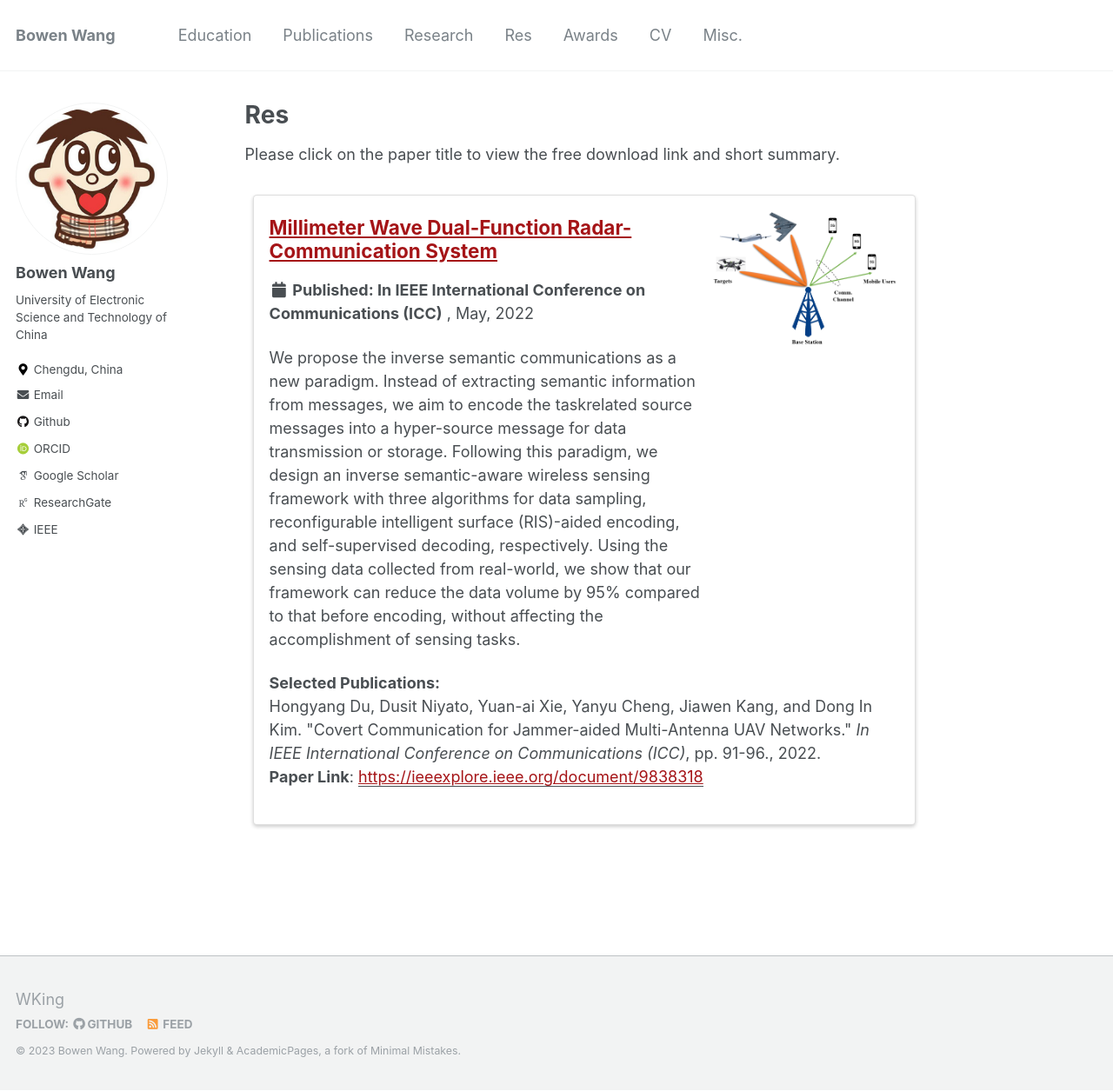
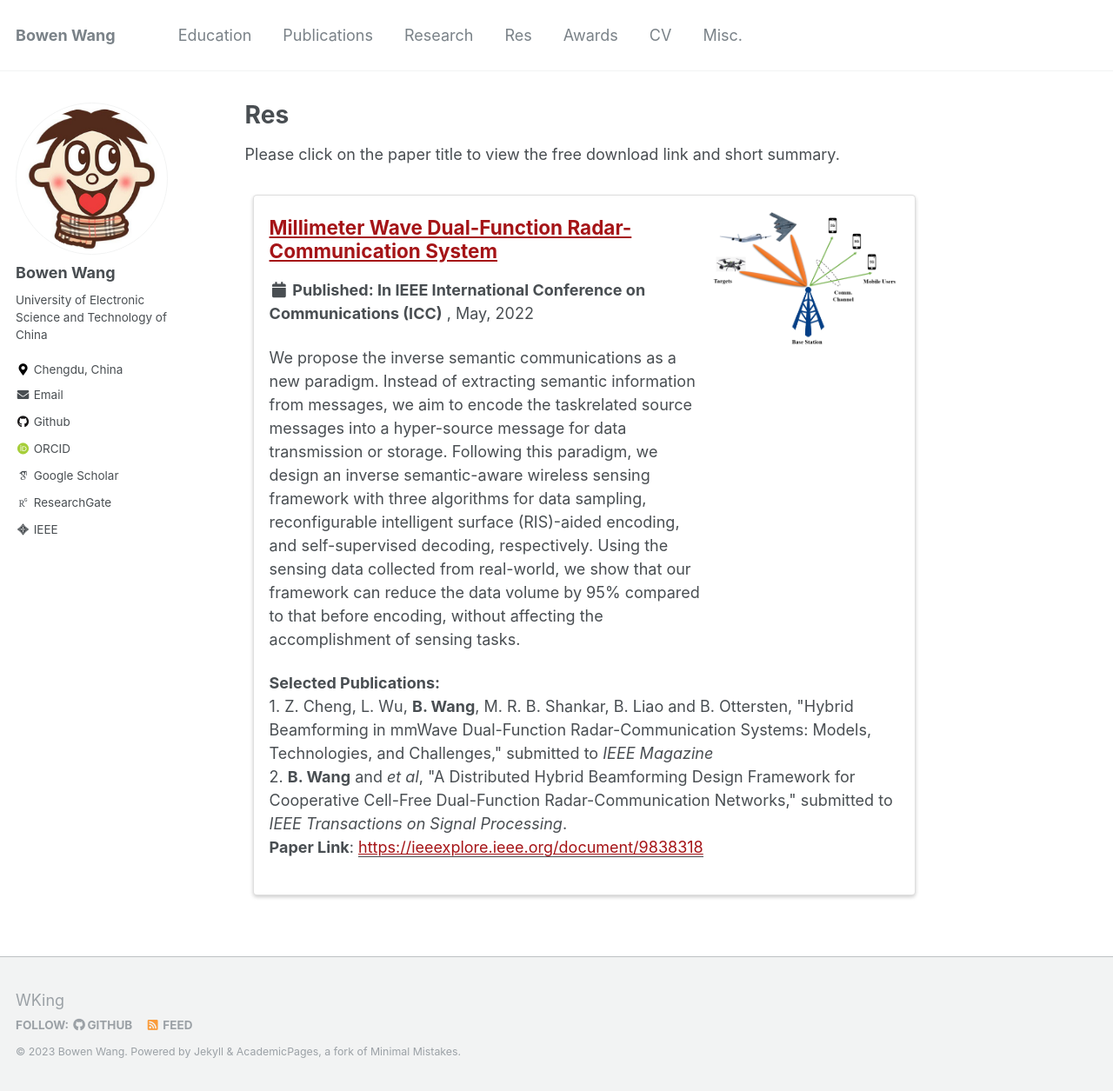
Before and after one commit to BW-Wang/BW-Wang.github.io, a Jekyll site: the page built from _pages/test.md, in a window 1280 px wide and 1255 px high. Shown: the whole window at 87% size. Built offline with Jekyll 4.4.1, drawn with Linux system fonts in a browser that asks for light colours; some web fonts are replaced.

Commit message:
Update 2022-05-01-Covert Communication for Jammer-aided Multi-Antenna UAV Networks.md

```diff
--- a/_research/2022-05-01-Covert Communication for Jammer-aided Multi-Antenna UAV Networks.md
+++ b/_research/2022-05-01-Covert Communication for Jammer-aided Multi-Antenna UAV Networks.md
@@ -7,7 +7,9 @@ date: 2022-05-01
 venue: 'In IEEE International Conference on Communications (ICC)'
 paperurl: 'https://ieeexplore.ieee.org/document/9838318'
 thumbnail: /images/research/DFRCsystem.png
-citation: 'Hongyang Du, Dusit Niyato, Yuan-ai Xie, Yanyu Cheng, Jiawen Kang, and Dong In Kim. "Covert Communication for Jammer-aided Multi-Antenna UAV Networks." <i>In IEEE International Conference on Communications (ICC)</i>, pp. 91-96., 2022.'
+citation: '
+1. Z. Cheng, L. Wu, <b>B. Wang</b>, M. R. B. Shankar, B. Liao and B. Ottersten, "Hybrid Beamforming in mmWave Dual-Function Radar-Communication Systems: Models, Technologies, and Challenges," submitted to <i>IEEE Magazine</i> <br>
+2. <b>B. Wang</b> and <i>et al</i>, "A Distributed Hybrid Beamforming Design Framework for Cooperative Cell-Free Dual-Function Radar-Communication Networks," submitted to <i>IEEE Transactions on Signal Processing</i>.'
 ---
 
 [Download paper here](https://hongyangdu.github.io/files/Du et al_Covert Communication for Jammer-aided Multi-Antenna UAV Networks.pdf)
```
